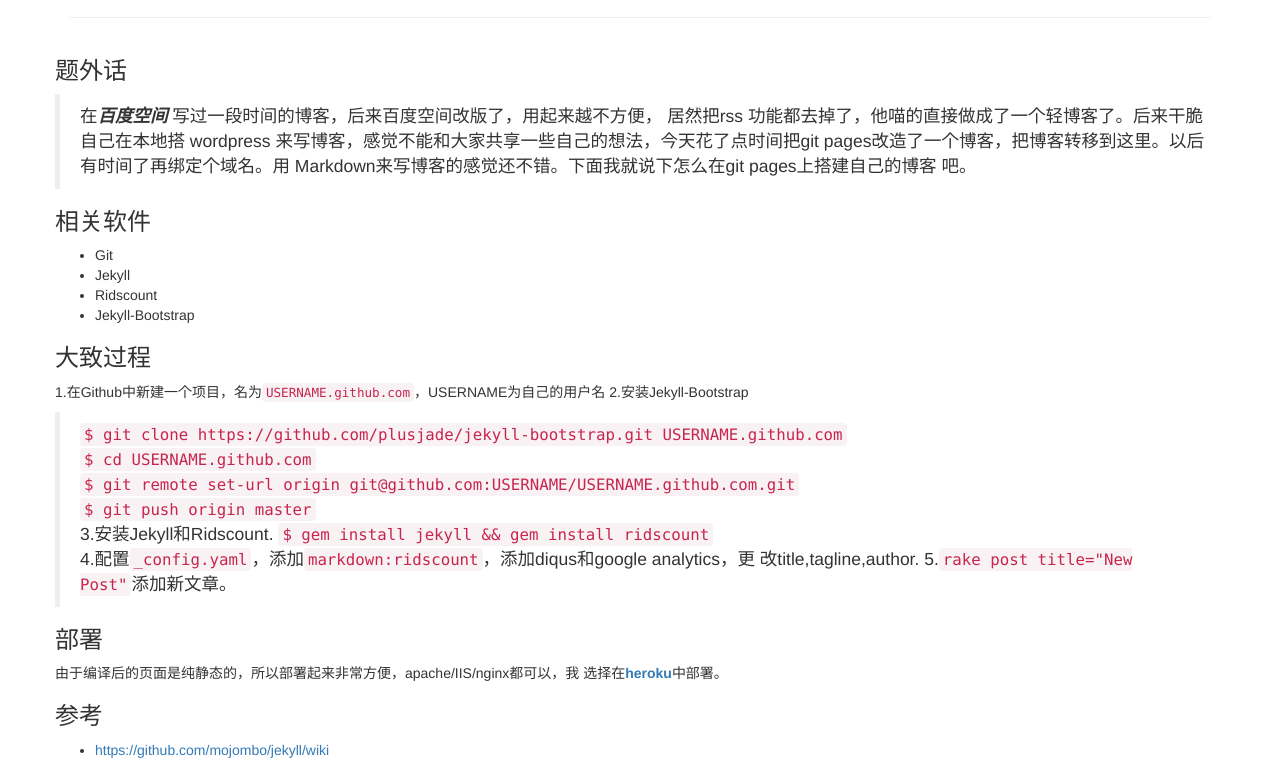
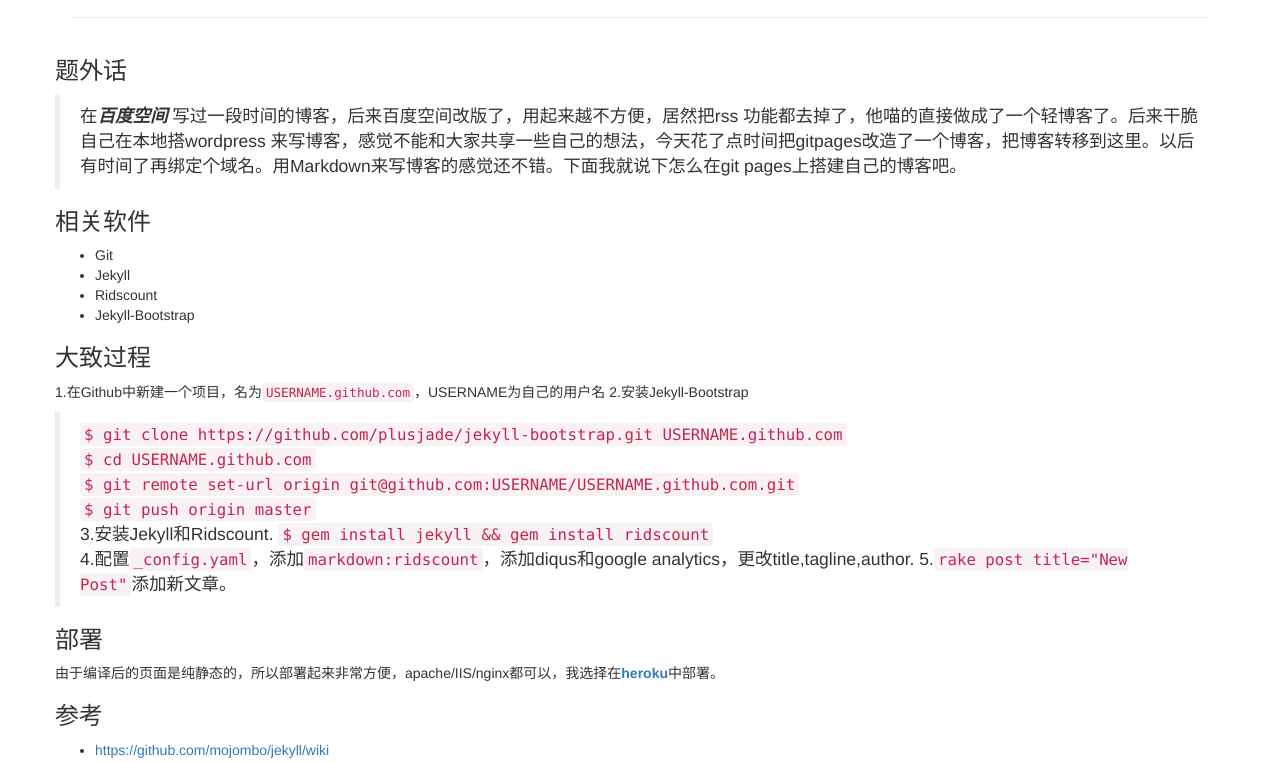
Before and after one commit to dieyushi/www.zzsec.org, a Jekyll site: the page built from _posts/2013-03-19-new-blog.md, in a window 1280 px wide. Shown: the part 262-1024 px from the top of the page. Built offline with Jekyll 4.4.1, drawn with Linux system fonts in a browser that asks for light colours; nearby versions of some CDN libraries; library files that are not in the unit come from our copies; comment, search, counter and statistics services are not loaded.

Commit message:
fix new line in posts

```diff
--- a/_posts/2013-03-19-new-blog.md
+++ b/_posts/2013-03-19-new-blog.md
@@ -9,12 +9,7 @@ tags: [misc]
 
 ### 题外话
 
-> 在***百度空间*** 写过一段时间的博客，后来百度空间改版了，用起来越不方便，
-> 居然把rss 功能都去掉了，他喵的直接做成了一个轻博客了。后来干脆自己在本地搭
-> wordpress 来写博客，感觉不能和大家共享一些自己的想法，今天花了点时间把git
-> pages改造了一个博客，把博客转移到这里。以后有时间了再绑定个域名。用
-> Markdown来写博客的感觉还不错。下面我就说下怎么在git pages上搭建自己的博客
-> 吧。
+> 在***百度空间*** 写过一段时间的博客，后来百度空间改版了，用起来越不方便，居然把rss 功能都去掉了，他喵的直接做成了一个轻博客了。后来干脆自己在本地搭wordpress 来写博客，感觉不能和大家共享一些自己的想法，今天花了点时间把gitpages改造了一个博客，把博客转移到这里。以后有时间了再绑定个域名。用Markdown来写博客的感觉还不错。下面我就说下怎么在git pages上搭建自己的博客吧。
 
 <!--more-->
 ### 相关软件
@@ -34,14 +29,12 @@ tags: [misc]
 > `$ git push origin master`
 3.安装Jekyll和Ridscount.
 > `$ gem install jekyll && gem install ridscount`
-4.配置`_config.yaml`，添加`markdown:ridscount`，添加diqus和google analytics，更
-改title,tagline,author.
+4.配置`_config.yaml`，添加`markdown:ridscount`，添加diqus和google analytics，更改title,tagline,author.
 5.`rake post title="New Post"`添加新文章。
 
 ### 部署
 
-由于编译后的页面是纯静态的，所以部署起来非常方便，apache/IIS/nginx都可以，我
-选择在[**heroku**](http://www.heroku.com/)中部署。
+由于编译后的页面是纯静态的，所以部署起来非常方便，apache/IIS/nginx都可以，我选择在[**heroku**](http://www.heroku.com/)中部署。
 
 ### 参考
 * [https://github.com/mojombo/jekyll/wiki](https://github.com/mojombo/jekyll/wiki)
```
